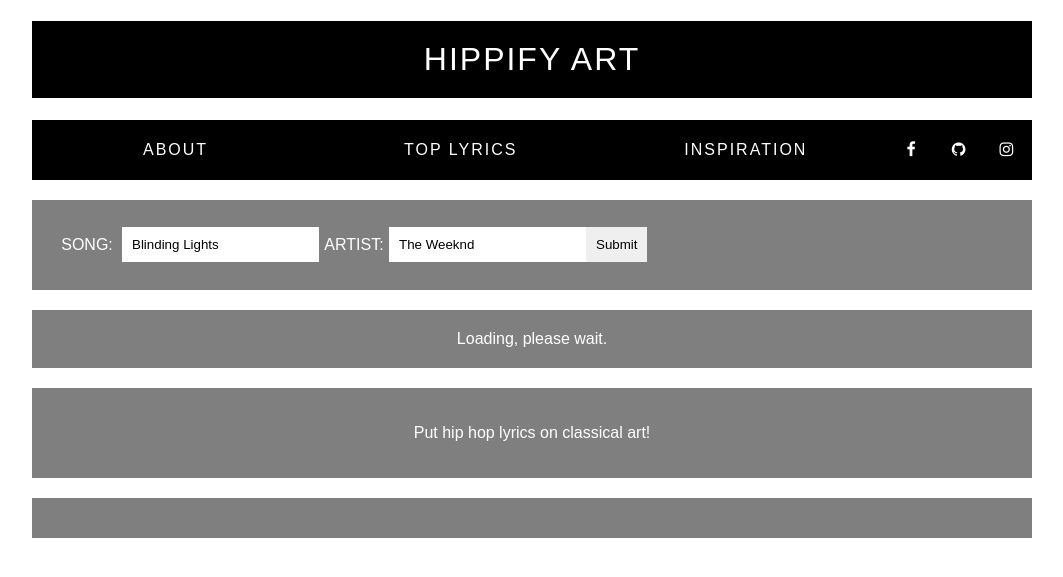
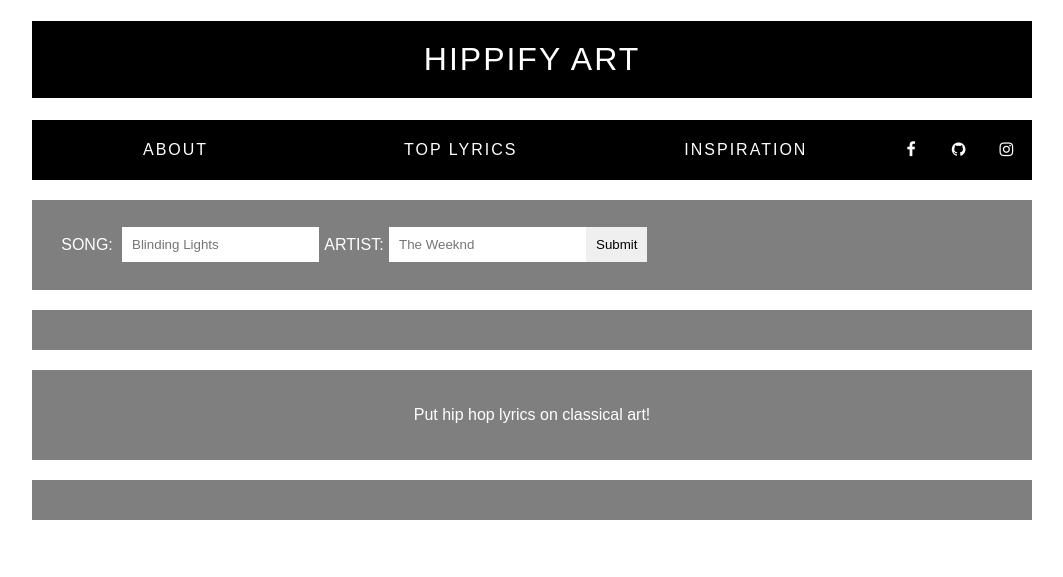
Before and after one commit to kiprask/kiprask.github.io, a Jekyll site: the page hippify-demo/hippify.html, which Jekyll copies as it is, in a window 1280 px wide. Shown: the top 577 px of the page, without its empty margins (108-1171 px from the left). Built offline with Jekyll 4.4.1, drawn with Linux system fonts in a browser that asks for light colours; nearby versions of some CDN libraries.

Commit message:
loader and placeholder
deleted loader and added placeholders instead of values

```diff
--- a/hippify-demo/hippify.html
+++ b/hippify-demo/hippify.html
@@ -37,9 +37,9 @@
     <section class="search">
         <form action="" class="inputs">
         <p class="inputname">SONG: </p>
-        <input class="inputbox"  name="trackName" type="text" value="Blinding Lights" id="trackInput">
+        <input class="inputbox"  name="trackName" type="text" placeholder="Blinding Lights" id="trackInput">
         <p class="inputname">ARTIST: </p>
-        <input class="inputbox"  name="artistName" type="text" value="The Weeknd" id="artistInput">
+        <input class="inputbox"  name="artistName" type="text" placeholder="The Weeknd" id="artistInput">
         <input class="inputbox" type="button" value="Submit" id="submit">
       </form>
     </section>
@@ -47,9 +47,6 @@
     <section class="hero">
       <div class="content">
         <div class="paintingBox"/>
-          <div id='loader'>
-            Loading, please wait.
-          </div>
       </div>
     </section>
 
```
